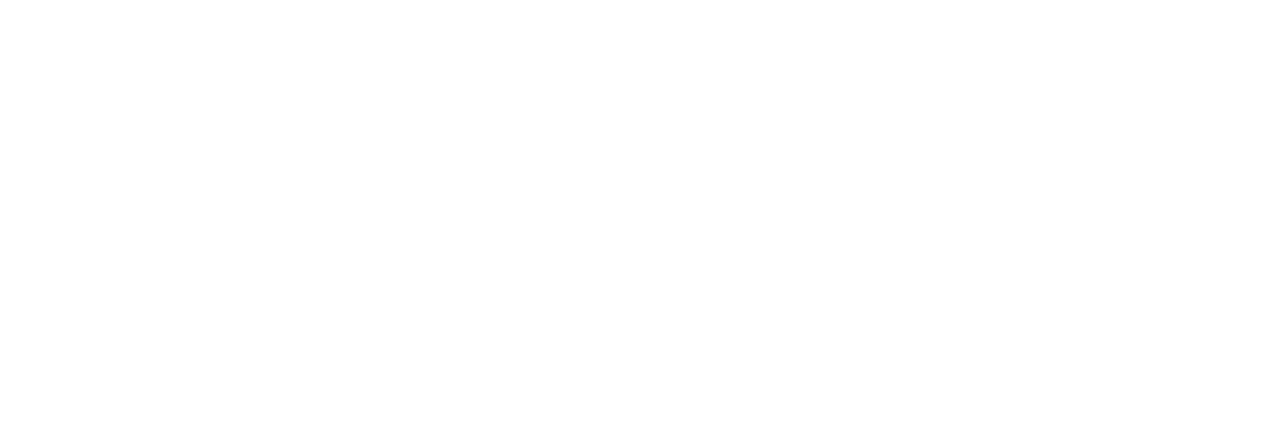
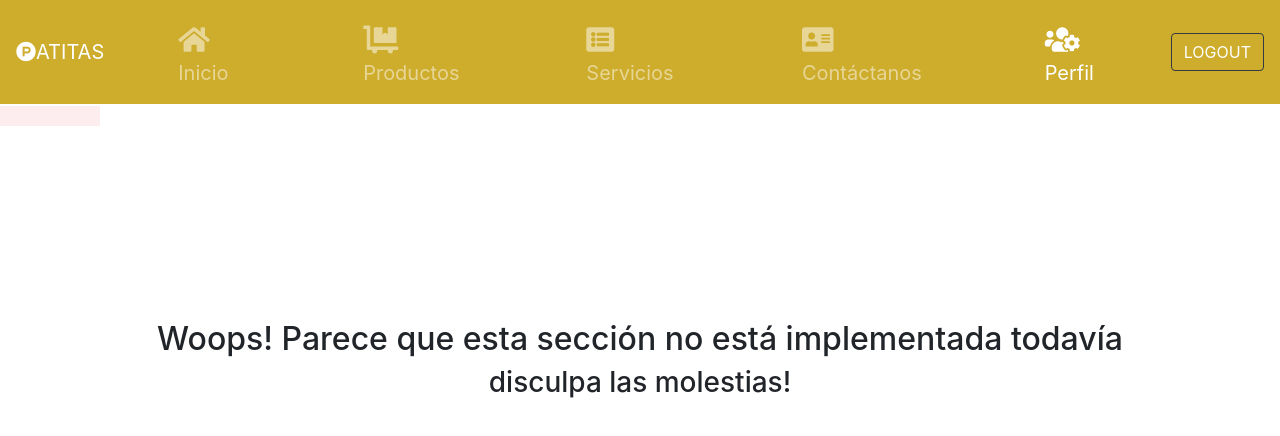
Before and after one commit to La-liga-de-leyendas/Vet-project, an Angular app in the folder vet-patitas/: page /profile in a window 1280 px wide. Before the commit this address led to /. Shown: the top 436 px of the page. Built offline with nearby package versions, Linux system fonts and the light colour scheme.

Commit message:
navbar editada + perfil con mensaje basico

```diff
--- a/vet-patitas/src/app/pages/pages-routing.module.ts
+++ b/vet-patitas/src/app/pages/pages-routing.module.ts
@@ -11,10 +11,14 @@
       {path: 'home', loadChildren: () => import('./home/home.module').then(m => m.HomeModule)},
       {path: 'products', loadChildren: () => import('./products/products.module').then(m => m.ProductsModule)},
       {path: 'vet-services', loadChildren: () => import('./vet-services/vet-services.module').then(m => m.VetServicesModule)},
-      {path: 'contact-us', loadChildren: () => import('./contact-us/contact-us.module').then(m => m.ContactUsModule)}
+      {path: 'contact-us', loadChildren: () => import('./contact-us/contact-us.module').then(m => m.ContactUsModule)},
+      {path: 'profile', loadChildren: () => import('./profile/profile.module').then(m => m.ProfileModule)},
+
     ]
   }
 ];
+
+import { ProfileComponent } from './profile/profile.component';
 
 @NgModule({
   imports: [RouterModule.forChild(routes)],
--- a/vet-patitas/src/app/pages/pages.component.html
+++ b/vet-patitas/src/app/pages/pages.component.html
@@ -6,19 +6,22 @@
     <div class="collapse navbar-collapse" id="navbarText">
         <ul class="navbar-nav mr-auto">
             <li class="nav-item">
-                <a class="nav-link" routerLink="home" routerLinkActive="active"><i class="fa fa-home"></i>Home</a>
+                <a class="nav-link" routerLink="home" routerLinkActive="active"><i class="fa fa-home"></i>Inicio</a>
             </li>
             <li class="nav-item">
-                <a class="nav-link" routerLink="products" routerLinkActive="active"><i class="fa fa-users-cog"></i>Productos</a>
+                <a class="nav-link" routerLink="products" routerLinkActive="active"><i class="fa fa-dolly-flatbed"></i>Productos</a>
             </li>
             <li class="nav-item">
                 <a class="nav-link" routerLink="vet-services" routerLinkActive="active"><i class="fa fa-list-alt"></i>Servicios</a>
             </li>
             <li class="nav-item">
-                <a class="nav-link" routerLink="contact-us" routerLinkActive="active"><i class="fa fa-list-alt"></i>Contact Us</a>
+                <a class="nav-link" routerLink="contact-us" routerLinkActive="active"><i class="fa fa-address-card"></i>Contáctanos</a>
+            </li>
+            <li class="nav-item">
+                <a class="nav-link" routerLink="profile" routerLinkActive="active"><i class="fa fa-users-cog"></i>Perfil</a>
             </li>
         </ul>
-        <button class="btn btn-outline-dark">LOGOUT</button>
+        <button class="btn btn-outline-dark" style ="color:white" >LOGOUT</button>
     </div>
 </nav>
 
--- a/vet-patitas/src/app/pages/pages.component.scss
+++ b/vet-patitas/src/app/pages/pages.component.scss
@@ -25,7 +25,7 @@
 }
 
 .nav-item {
-    font-size: 25px;
+    font-size: 20px;
     padding-left: 50px;
     padding-right: 50px;
 }
--- /dev/null
+++ b/vet-patitas/src/app/pages/profile/profile.component.html
@@ -0,0 +1,7 @@
+<div class="container">
+    <header  style="text-align: center;">
+      <h2>Woops! Parece que esta sección
+          no está implementada todavía</h2>
+      <h3> disculpa las molestias! </h3>
+    </header>
+</div>
--- /dev/null
+++ b/vet-patitas/src/app/pages/profile/profile.component.scss
@@ -0,0 +1,14 @@
+:host {
+    background-color: #FEEDEF;
+    width: 100%;
+    height: 100%;
+    align-items: center;
+    justify-content: center;
+    padding-left: 100px;
+}
+.container{
+    position: absolute;
+    top: 40%;
+    left: 0;
+    right: 0;
+}
--- /dev/null
+++ b/vet-patitas/src/app/pages/profile/profile.component.ts
@@ -0,0 +1,16 @@
+import { Component, OnInit } from '@angular/core';
+
+@Component({
+selector: 'profile-component',
+templateUrl: './profile.component.html',
+styleUrls: ['./profile.component.scss']
+})
+export class ProfileComponent implements OnInit {
+
+constructor() {
+}
+
+ngOnInit(){
+
+}
+}
```
Also changed, not shown: vet-patitas/src/app/pages/profile/profile.module.ts (added, +19 -0 lines).
